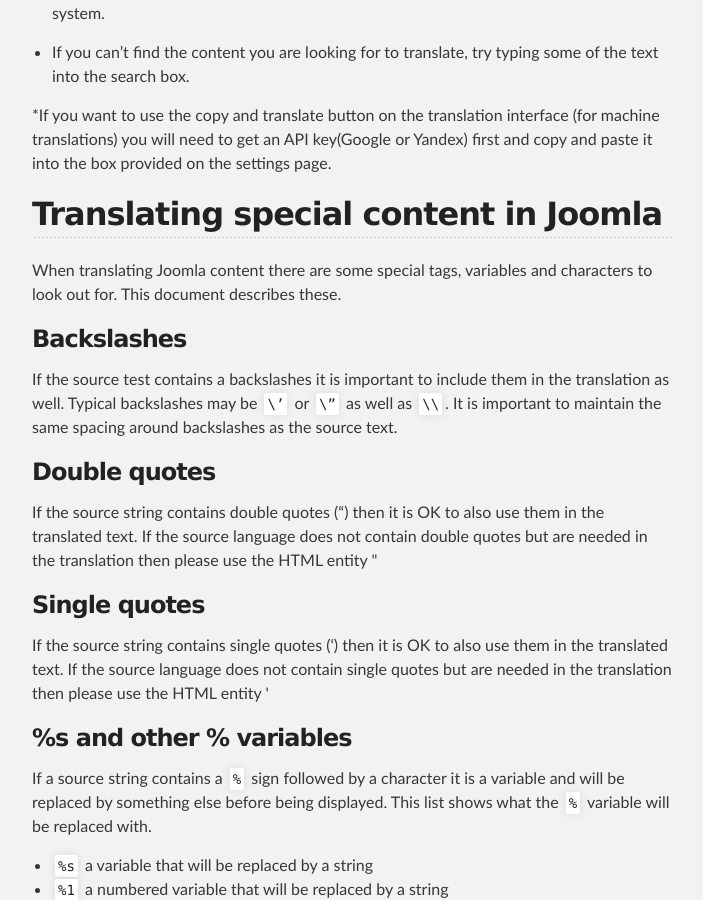
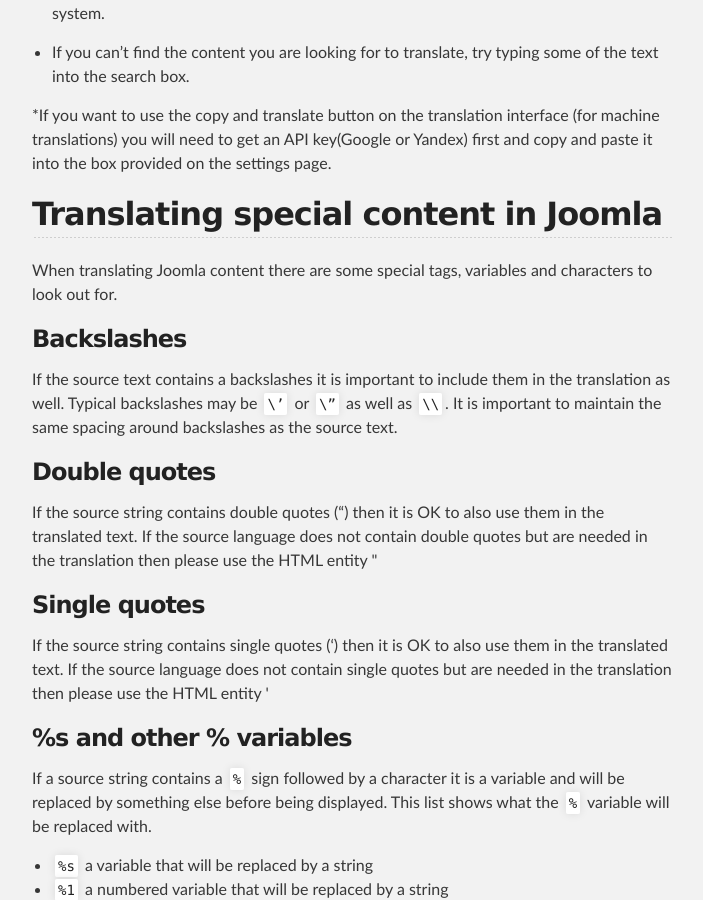
Before and after one commit to javigomez/neno, a Jekyll site: the page built from index.md, in a window 1280 px wide and 900 px high, scrolled down 3555 px. Shown: the whole window, without its empty margins (288-991 px from the left). Built offline with Jekyll 4.4.1, drawn with Linux system fonts in a browser that asks for light colours; Markdown is read by kramdown in place of the engine named in the settings.

Commit message:
Update index.md

```diff
--- a/index.md
+++ b/index.md
@@ -88,10 +88,10 @@ Neno will log information about every action it takes. In the unlikely event of
 
 
 ## Translating special content in Joomla
-When translating Joomla content there are some special tags, variables and characters to look out for. This document describes these.
+When translating Joomla content there are some special tags, variables and characters to look out for.
 
 ### Backslashes
-If the source test contains a backslashes it is important to include them in the translation as well. Typical backslashes may be `\’` or `\”` as well as `\\`. It is important to maintain the same spacing around backslashes as the source text.
+If the source text contains a backslashes it is important to include them in the translation as well. Typical backslashes may be `\’` or `\”` as well as `\\`. It is important to maintain the same spacing around backslashes as the source text.
 
 ### Double quotes
 If the source string contains double quotes (“) then it is OK to also use them in the translated text. If the source language does not contain double quotes but are needed in the translation then please use the HTML entity &quot;
```
